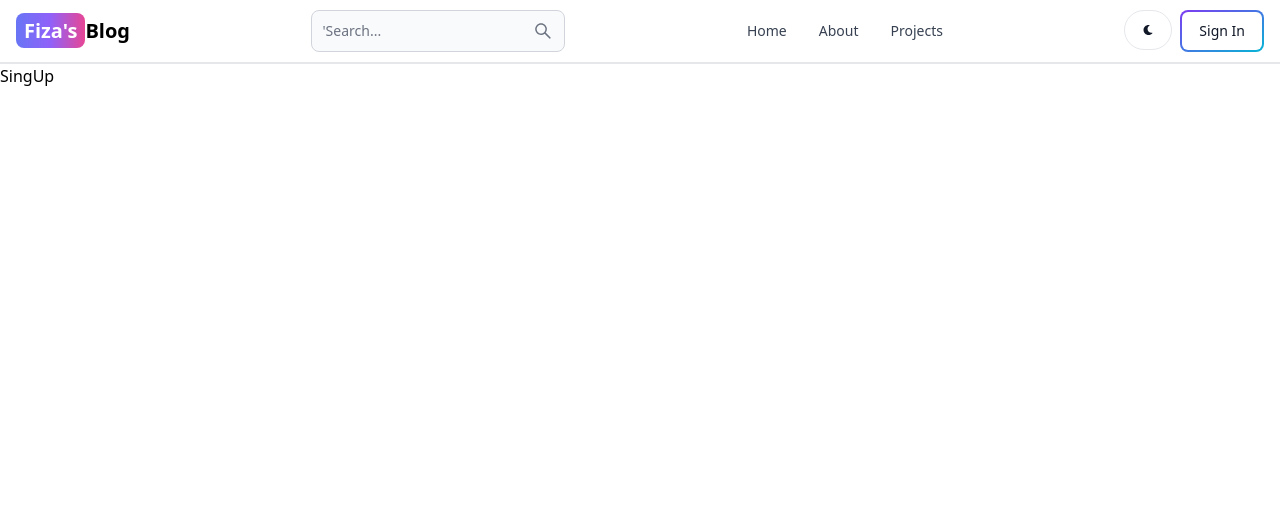
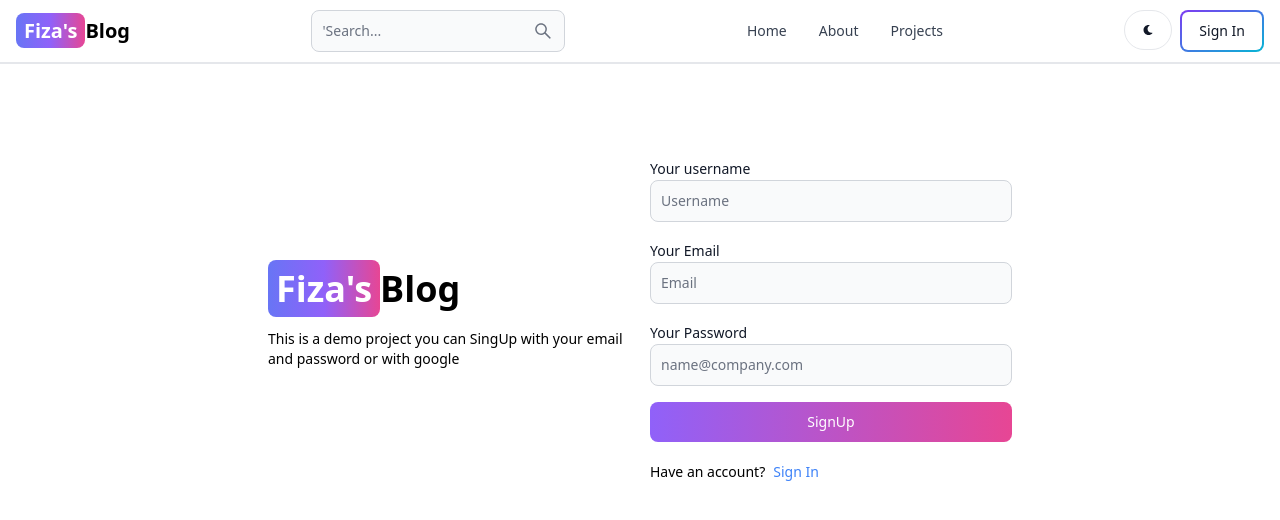
Before and after one commit to fizasaeed/Mern-Blog, a React (Vite) app in the folder client/: page /sign-up in a window 1280 px wide. Shown: the top 520 px of the page. Built offline with nearby package versions, Linux system fonts and the light colour scheme.

Commit message:
created a sign up page UI

```diff
--- a/client/src/pages/SingUp.jsx
+++ b/client/src/pages/SingUp.jsx
@@ -1,5 +1,55 @@
+import { Button, Label, TextInput } from "flowbite-react";
 import React from "react";
+import { Link } from "react-router-dom";
 
 export default function SingUp() {
-  return <div>SingUp</div>;
+  return (
+    <div className="min-h-screen mt-20">
+      <div className="flex p-3 max-w-3xl mx-auto flex-col md:flex-row md:items-center gap-5">
+        {/* left side */}
+        <div className="flex-1">
+          <Link to="/" className="font-bold  dark:text-white text-4xl">
+            <span className="px-2 py-1 bg-gradient-to-r from-indigo-500 via-purple-500 to-pink-500 rounded-lg text-white">
+              Fiza's
+            </span>
+            Blog
+          </Link>
+          <p className="text-sm mt-5">
+            This is a demo project you can SingUp with your email and password
+            or with google
+          </p>
+        </div>
+        {/* right side  */}
+        <div className="flex-1">
+          <form className="flex flex-col gap-4">
+            <div>
+              <Label value="Your username" />
+              <TextInput type="text" placeholder="Username" id="username" />
+            </div>
+            <div>
+              <Label value="Your Email" />
+              <TextInput type="text" placeholder="Email" id="email" />
+            </div>
+            <div>
+              <Label value="Your Password" />
+              <TextInput
+                type="text"
+                placeholder="name@company.com"
+                id="password"
+              />
+            </div>
+            <Button gradientDuoTone="purpleToPink" type="submit">
+              SignUp
+            </Button>
+          </form>
+          <div className="flex gap-2 text-sm mt-5">
+            <span>Have an account?</span>
+            <Link to="/sign-in" className="text-blue-500">
+              Sign In
+            </Link>
+          </div>
+        </div>
+      </div>
+    </div>
+  );
 }
```
